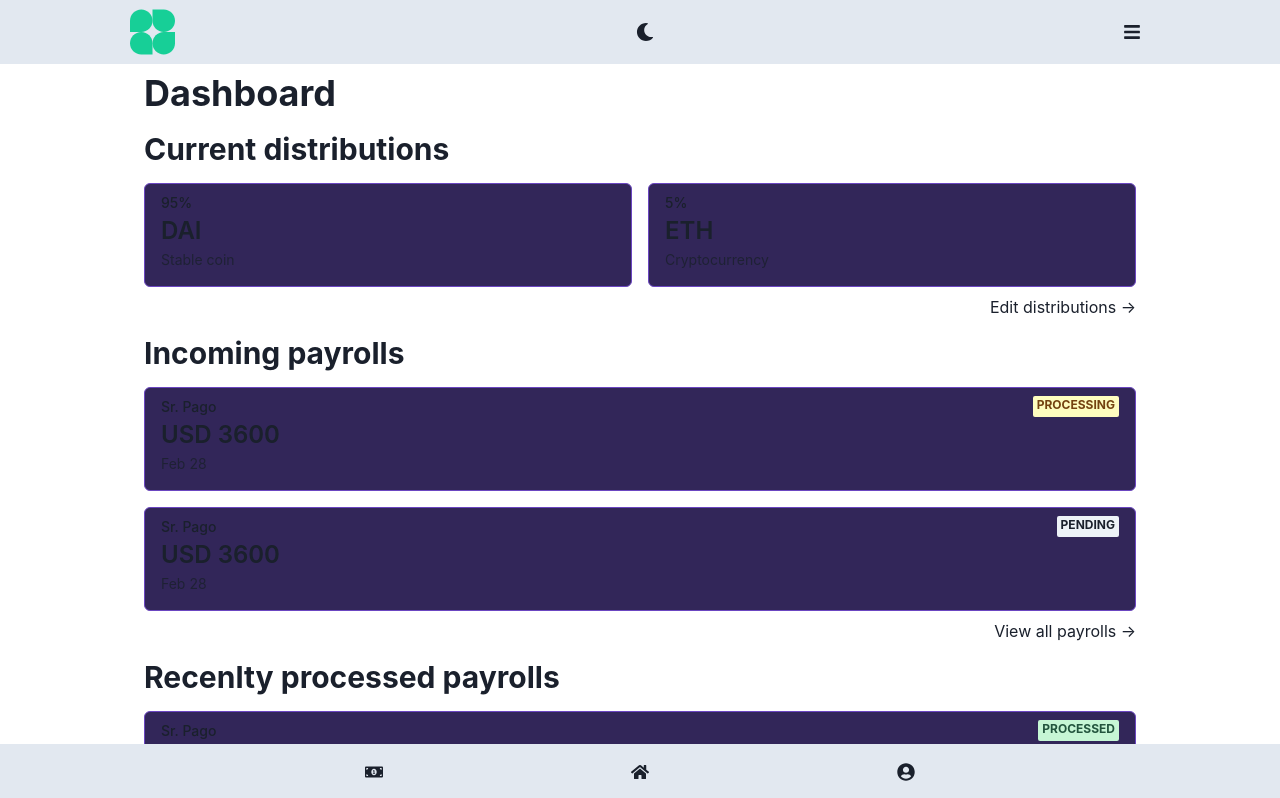
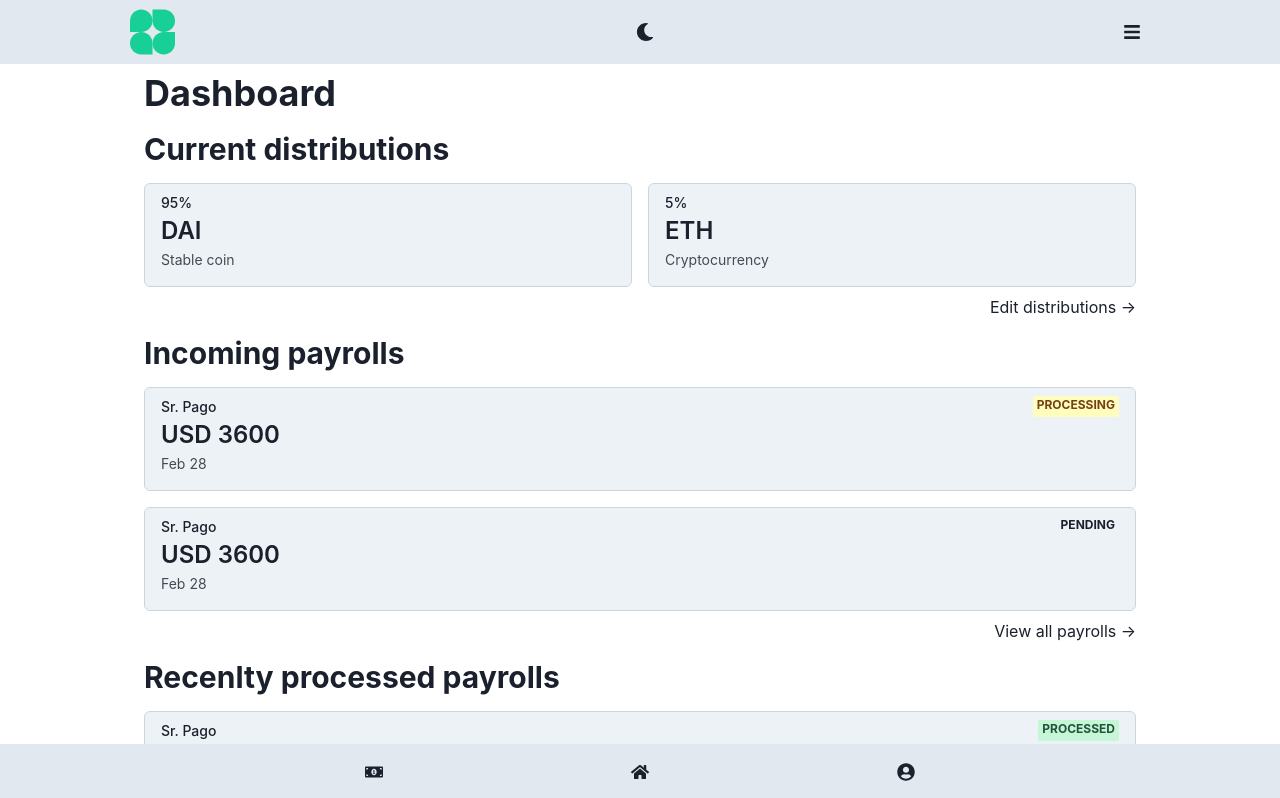
Before and after one commit to oncet/cryptowage, a React (Create React App) app: page / in a window 1280 px wide. Shown: the top 798 px of the page. Built offline with nearby package versions, Linux system fonts and the light colour scheme.

Commit message:
fix stat component light mode

```diff
--- a/src/App.tsx
+++ b/src/App.tsx
@@ -6,6 +6,7 @@ import {
   extendTheme,
   // theme,
 } from "@chakra-ui/react";
+import { mode } from "@chakra-ui/theme-tools";
 import { BrowserRouter as Router, Switch, Route } from "react-router-dom";
 
 import { Header } from "./components/Header";
@@ -16,16 +17,16 @@ import { Footer } from "./components/Footer";
 const theme = extendTheme({
   components: {
     Stat: {
-      baseStyle: {
+      baseStyle: (props) => ({
         container: {
-          background: "purple.900",
+          background: mode("gray.100", "purple.900")(props),
           border: "1px solid",
-          borderColor: "purple.600",
+          borderColor: mode("gray.300", "purple.600")(props),
           borderRadius: "md",
           px: "4",
           py: "2",
         },
-      },
+      }),
     },
   },
 });
```
